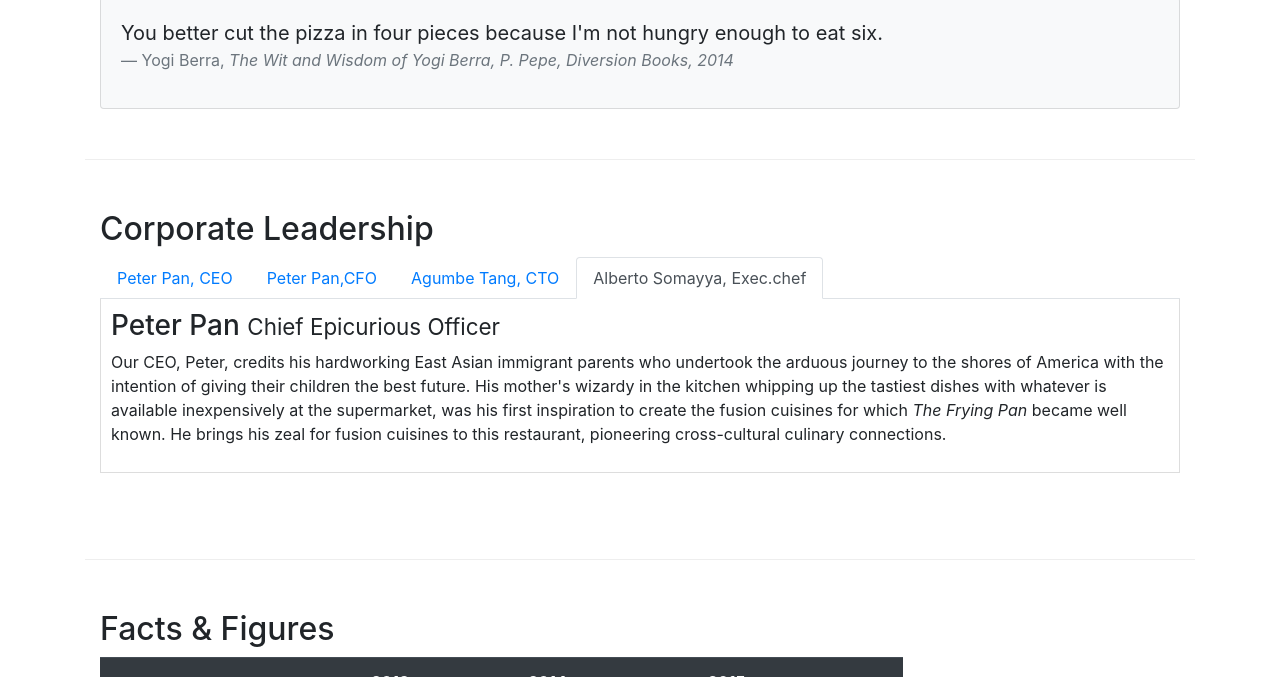
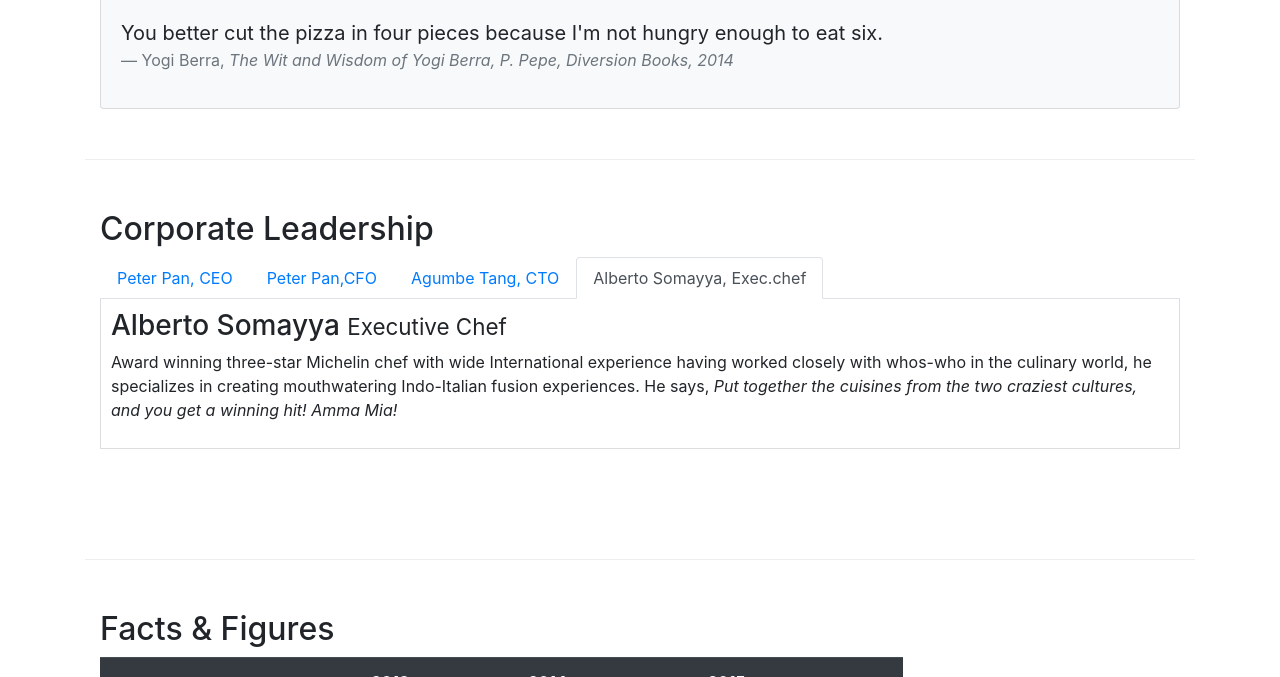
Before and after one commit to sumanthlade/coursera_bootstrap, a website: page aboutus.html in a window 1280 px wide. Both pictures are taken after a click on the tab "Alberto Somayya, Exec.chef". Shown: the part 724-1401 px from the top of the page. Drawn offline with nearby package versions, Linux system fonts and the light colour scheme.

Commit message:
updated tabs

```diff
--- a/aboutus.html
+++ b/aboutus.html
@@ -133,7 +133,7 @@
                         <h3>Agumbe Tang <small>Chief Taste Officer</small></h3>
                         <p class="d-none d-sm-block">Blessed with the most discerning gustatory sense, Agumbe, our CTO, personally ensures that every dish that we serve meets his exacting tastes. Our chefs dread the tongue lashing that ensues if their dish does not meet his exacting standards. He lives by his motto, <em>You click only if you survive my lick.</em></p>
                     </div>
-                    <div role="tab-panel" class="tab-pane fade" id="danny">
+                    <div role="tab-panel" class="tab-pane fade" id="alberto">
                        <h3>Alberto Somayya <small>Executive Chef</small></h3>
                         <p class="d-none d-sm-block">Award winning three-star Michelin chef with wide International experience having worked closely with whos-who in the culinary world, he specializes in creating mouthwatering Indo-Italian fusion experiences. He says, <em>Put together the cuisines from the two craziest cultures, and you get a winning hit! Amma Mia!</em></p>
                    </div>
```
